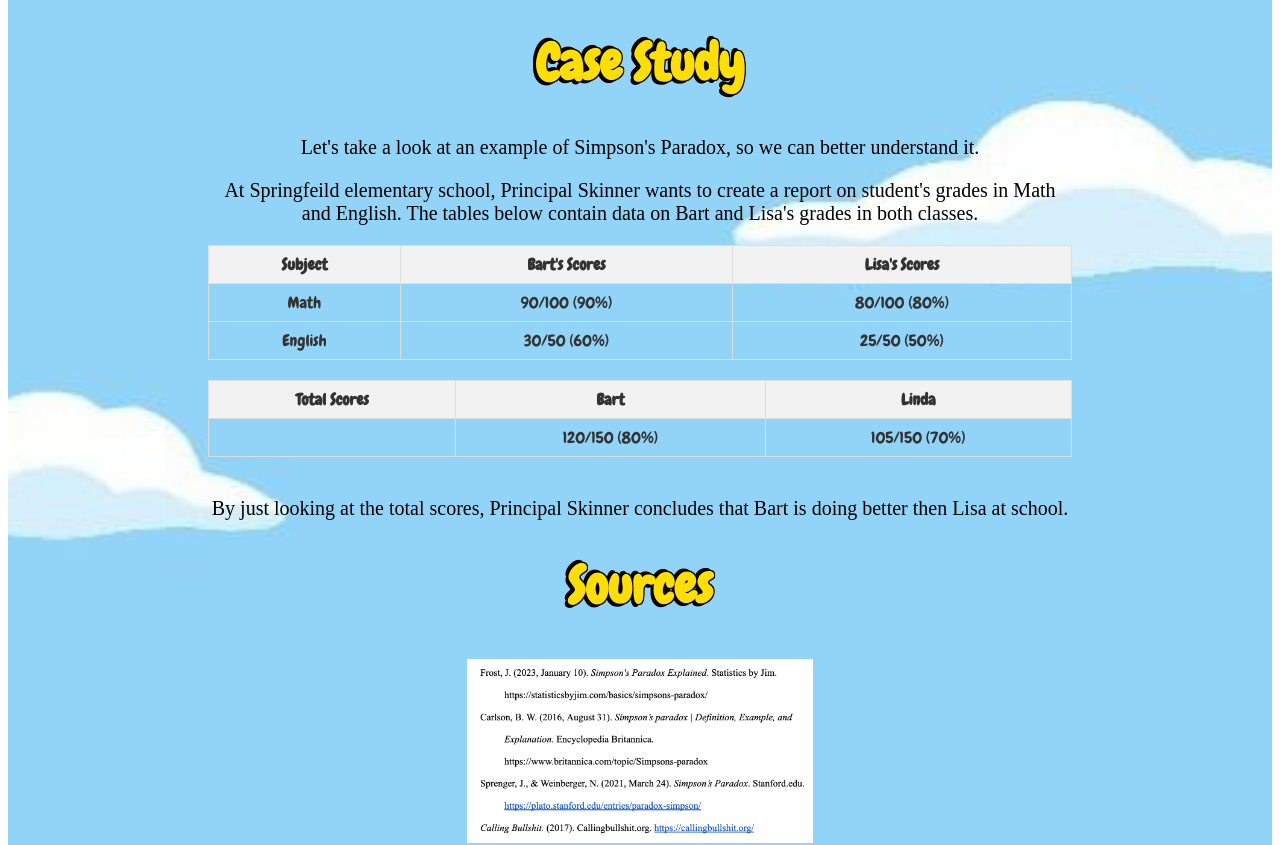
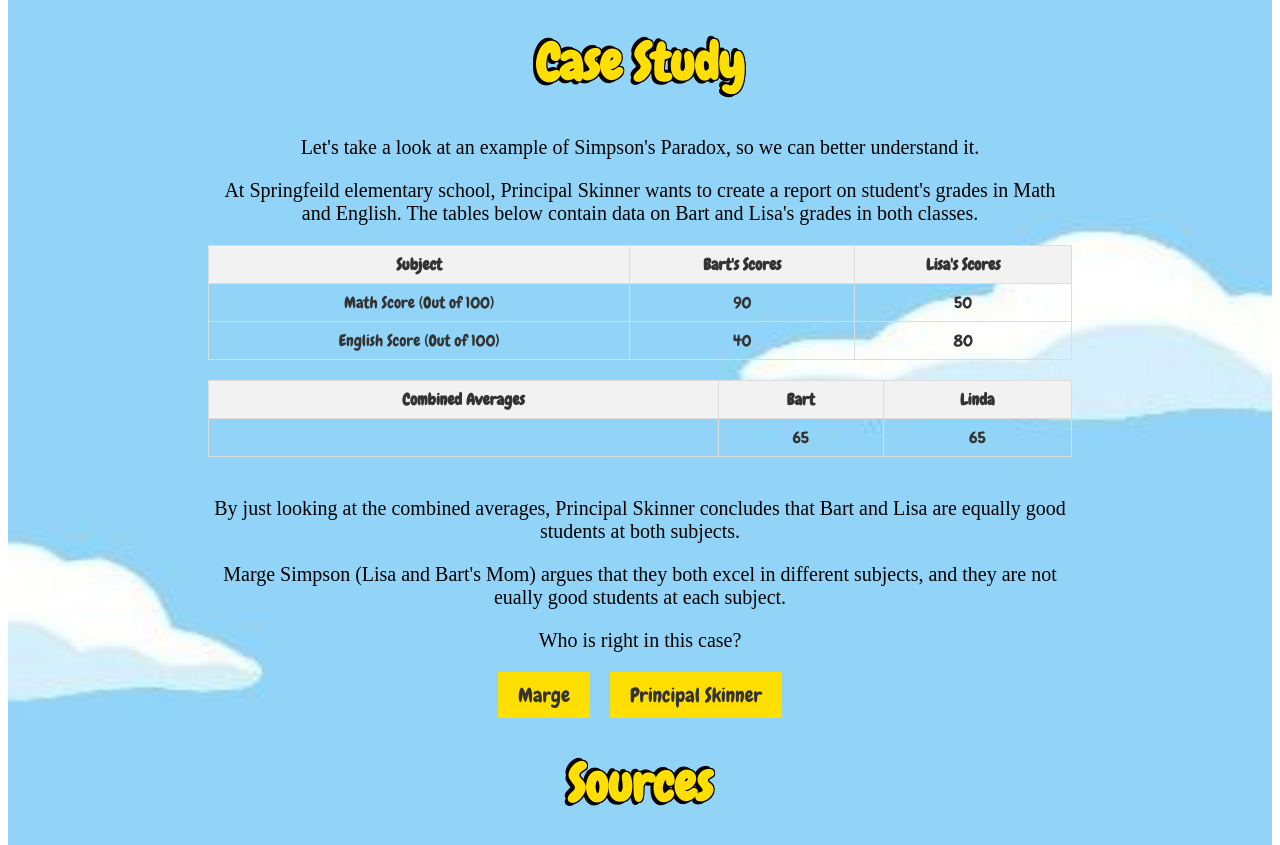
Before and after one commit to saisha-l/simpsonsParadox, a Next.js app: page / in a window 1280 px wide. Shown: the part 1780-2625 px from the top of the page. Built offline with nearby package versions, Linux system fonts and the light colour scheme; a web font is replaced by a local one.

Commit message:
new quiz

```diff
--- a/pages/index.js
+++ b/pages/index.js
@@ -1,8 +1,11 @@
-import { useEffect } from 'react';
+import { useState, useEffect } from 'react';
 import Head from 'next/head';
 import styles from '../styles/Home.module.css';
 
 export default function Home() {
+  const [showCorrect, setShowCorrect] = useState(false);
+  const [showIncorrect, setShowIncorrect] = useState(false);
+
   useEffect(() => {
     // Initialize Scrolly Video when the component mounts
     const script = document.createElement('script');
@@ -19,6 +22,16 @@ export default function Home() {
     document.body.appendChild(script);
   }, []);
 
+  const handleMargeClick = () => {
+    setShowCorrect(true);
+    setShowIncorrect(false);
+  };
+
+  const handleSkinnerClick = () => {
+    setShowCorrect(false);
+    setShowIncorrect(true);
+  };
+
   return (
     <div className={styles.container}>
       <Head>
@@ -29,39 +42,35 @@ export default function Home() {
       </Head>
       <main>
         <div id="scrolly-video" className={styles.scrollyVideo}></div>
-          <div className={styles.textContent}>
-          </div>
+        <div className={styles.textContent}></div>
         <div className={styles.grid}>
-
           <div className={styles.textBox}>
-             <h2 className={styles.simpsonFont2} style={{ fontSize: '30px', marginBottom: '40px'}}>
+            <h2 className={styles.simpsonFont2} style={{ fontSize: '30px', marginBottom: '40px' }}>
               <em> A quick run down on..</em>
             </h2>
-            <img src="./simpParaHeader.png" alt="Simpson's Paradox" style={{ maxWidth: '80%', height: 'auto',}} className={styles.simpParaHeader} />
-
-              <h1 className={styles.simpsonFont} style={{ fontSize: '50px', marginBottom: '40px'}}>
+            <img src="./simpParaHeader.png" alt="Simpson's Paradox" style={{ maxWidth: '80%', height: 'auto' }} className={styles.simpParaHeader} />
+            <h1 className={styles.simpsonFont} style={{ fontSize: '50px', marginBottom: '40px' }}>
               What is Simpson’s Paradox?
             </h1>
-              <h3 className={styles.normalFont1} >
+            <h3 className={styles.normalFont1}>
               Technical Definition:
             </h3>
             <p className={styles.normalFont2}>
               Simpson’s Paradox is a statistical phenomenon where an association between two variables in a population emerges, disappears or reverses when the population is divided into subpopulations.
             </p>
-              <h3 className={styles.normalFont1} >
+            <h3 className={styles.normalFont1}>
               Simplified Definition:
             </h3>
             <p className={styles.normalFont2}>
               Simpson’s Paradox is a statistical concept when a trend you see in a big group changes/flips when you break the big group into smaller parts.
             </p>
-              <h1 className={styles.simpsonFont} style={{ fontSize: '50px', marginBottom: '40px'}}>
+            <h1 className={styles.simpsonFont} style={{ fontSize: '50px', marginBottom: '40px' }}>
               Why does it matter?
             </h1>
             <p className={styles.normalFont2}>
               Simpson’s paradox is critical when thinking about fair comparisons. In the situation of medical treatments, specific groups could be overlooked while looking at the broad results (i.e. marginalized communities, older patients etc.) causing less equity in medical care. It can also be really important when trying to understand misinformation, since media or other sources might try to sway data by not showing us the entire story.
             </p>
-
-              <h1 className={styles.simpsonFont} style={{ fontSize: '50px', marginBottom: '40px'}}>
+            <h1 className={styles.simpsonFont} style={{ fontSize: '50px', marginBottom: '40px' }}>
               Case Study
             </h1>
             <p className={styles.normalFont2}>
@@ -81,14 +90,14 @@ export default function Home() {
                 </thead>
                 <tbody>
                   <tr>
-        <td>Math</td>
-        <td>90/100 (90%)</td>
-        <td>80/100 (80%)</td>
+                    <td>Math Score (Out of 100) </td>
+                    <td>90 </td>
+                    <td>50</td>
                   </tr>
                   <tr>
-        <td>English</td>
-        <td>30/50 (60%)</td>
-        <td>25/50 (50%)</td>
+                    <td>English Score (Out of 100) </td>
+                    <td>40</td>
+                    <td>80</td>
                   </tr>
                 </tbody>
               </table>
@@ -96,7 +105,7 @@ export default function Home() {
               <table className={styles.table}>
                 <thead>
                   <tr>
-        <th>Total Scores</th>
+                    <th>Combined Averages</th>
                     <th>Bart</th>
                     <th>Linda</th>
                   </tr>
@@ -104,21 +113,46 @@ export default function Home() {
                 <tbody>
                   <tr>
                     <td></td>
-        <td>120/150 (80%)</td>
-        <td>105/150 (70%)</td>
+                    <td>65</td>
+                    <td>65</td>
                   </tr>
                 </tbody>
               </table>
             </div>
             <p className={styles.normalFont2}>
-  By just looking at the total scores, Principal Skinner concludes that Bart is doing better then Lisa at school.
+              By just looking at the combined averages, Principal Skinner concludes that Bart and Lisa are equally good students at both subjects.
+            </p>
+            <p className={styles.normalFont2}>
+              Marge Simpson (Lisa and Bart's Mom) argues that they both excel in different subjects, and they are not eually good students at each subject.
             </p>
 
-              <h1 className={styles.simpsonFont} style={{ fontSize: '50px', marginBottom: '40px'}}>
+            <p className={styles.normalFont2}>
+              Who is right in this case?
+            </p>
+            <div className={styles.buttonContainer}>
+              <button className={styles.button} onClick={handleMargeClick}>Marge</button>
+              <button className={styles.button} onClick={handleSkinnerClick}> Principal Skinner</button>
+            </div>
+            {showCorrect && (
+              <div className={styles.correctBox}>
+                Correct
+                <p className={styles.normalFont2}>
+                  If you take a look at the scores for Math and English, Lisa actually did better then Bart in Math and Bart did better than Lisa in English, so they are not equally good in both subjects.
+                </p>
+              </div>
+            )}
+            {showIncorrect && (
+              <div className={styles.incorrectBox}>
+                Incorrect
+                <p className={styles.normalFont2}>
+                If you take a look at the scores for Math and English, Lisa actually did better then Bart in Math and Bart did better than Lisa in English, so they are not equally good in both subjects.
+                </p>
+              </div>
+            )}
+            <h1 className={styles.simpsonFont} style={{ fontSize: '50px', marginBottom: '40px' }}>
               Sources
             </h1>
-              <img src="./citations.png" alt="citations" style={{ maxWidth: '40%', height: 'auto', marginTop:'30px',}} className={styles.simpParaHeader} />
-
+            <img src="./citations.png" alt="citations" style={{ maxWidth: '40%', height: 'auto', marginTop: '30px' }} className={styles.simpParaHeader} />
           </div>
         </div>
       </main>
@@ -141,7 +175,6 @@ export default function Home() {
             its use does not fall under fair use, please contact me, and I will address your concerns promptly.</p>
         </div>
       </footer>
-
 
       <style jsx>{`
         .${styles.scrollyContainer} {
--- a/styles/Home.module.css
+++ b/styles/Home.module.css
@@ -255,3 +255,42 @@
   font-size: 16px;
   color: #333;
 }
+
+.buttonContainer {
+  display: flex;
+  justify-content: center;
+  margin: 20px 0;
+}
+
+.button {
+  background-color: #ffde02;
+  color: #333;
+  font-family: 'Chewy', cursive;
+  font-size: 20px;
+  padding: 10px 20px;
+  margin: 0 10px;
+  border: none;
+  cursor: pointer;
+  transition: background-color 0.3s;
+}
+
+.button:hover {
+  background-color: #e6c800;
+}
+
+.correctBox, .incorrectBox {
+  color: whitesmoke;
+  font-family: 'Chewy', cursive;
+  font-size: 20px;
+  padding: 10px;
+  text-align: center;
+  margin-top: 20px;
+}
+.incorrectBox {
+  background-color: rgb(184, 78, 66);
+
+}
+.correctBox {
+  background-color: seagreen;
+
+}
```
Lines whose indentation alone changed are shown as unchanged.
